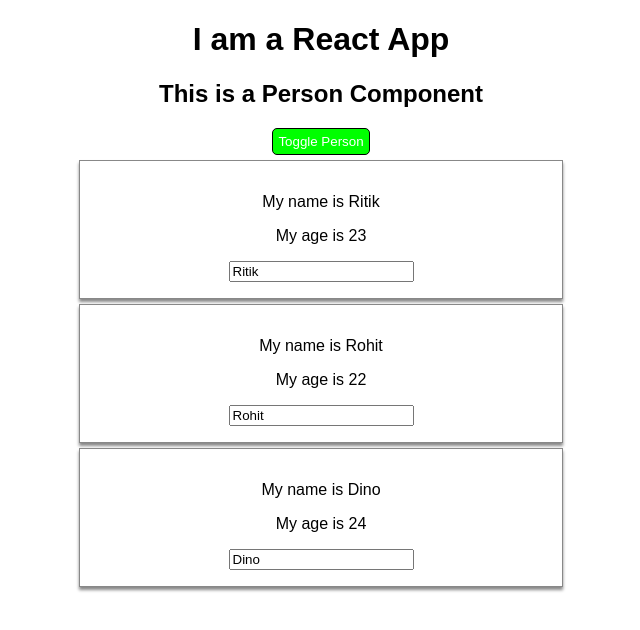
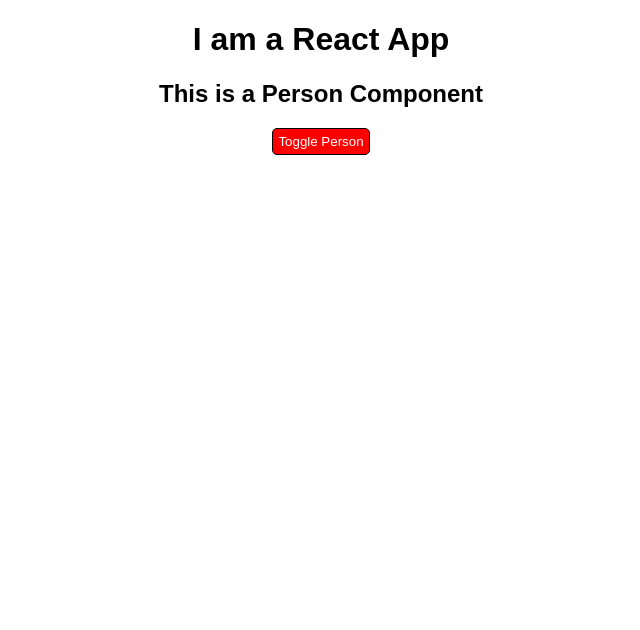
Before and after one commit to Ritik97/React-Guide, a React app: page / in a window 1280 px wide. Shown: the top 630 px of the page, without its empty margins (319-959 px from the left). Built offline with nearby package versions, Linux system fonts and the light colour scheme.

Commit message:
Adding Lifecycle Hooks - Updation

```diff
--- a/src/Containers/App.js
+++ b/src/Containers/App.js
@@ -30,7 +30,14 @@
     console.log('[App.js] componentDidMount');
   };
 
+  shouldComponentUpdate(nextProps, nextState) {
+    console.log('[App.js] shouldComponentUpdate');
+    return true;
+  };
 
+  componentDidUpdate() {
+    console.log('[App.js] componentDidUpdate');
+  };
 
   state = {
     Persons: [
@@ -39,7 +46,7 @@
       { id: 2, name: 'Dino', age: 24 }
     ],
     otherState: 'Other State',
-    showPersons: true
+    showPersons: false
   };
 
   switchNameHandler = (newName) => {
--- a/src/Person/Person.css
+++ b/src/Person/Person.css
@@ -7,6 +7,7 @@
     padding: 16px;
     border-radius: 20px;
     display: inline-block;
+    overflow: hidden;
 }
 
 
--- a/src/Person/Person.js
+++ b/src/Person/Person.js
@@ -1,17 +1,21 @@
-import React from 'react';
+import React, {Component}  from 'react';
 import classes from './Person.css';
 
+/** To be able to use the lifecycle hooks in person component, we'll first chnage this to a class component */
 
-const person = (props) => {
+class Person extends Component{
 
-    return (
-        <div className={classes.Person}>
-            <p onClick={props.deletePersonHandler}>My name is {props.name} </p>
-            <p>My age is {props.age} </p>
-            <p> {props.children} </p>
-            <input onChange={props.nameChangeHandler} value={props.name}></input>
-        </div>
-    );
+    render() {
+        return (
+            <div className={classes.Person}>
+                <p onClick={this.props.deletePersonHandler}>My name is {this.props.name} </p>
+                <p>My age is {this.props.age} </p>
+                <p> {this.props.children} </p>
+                <input onChange={this.props.nameChangeHandler} value={this.props.name}></input>
+            </div>
+        );
+    };
+
 };
 
-export default person;
+export default Person;
--- a/src/Persons/Persons.js
+++ b/src/Persons/Persons.js
@@ -1,20 +1,43 @@
-import React from 'react';
+import React, {Component} from 'react';
 import Person from '../Person/Person'
 
-const persons = (props) => {
-    console.log('[Persons.js]');
+class Persons extends Component{
+
+    static getDerivedStateFromProps(props, state) {
+        console.log('[Persons.js] getDerivedStateFromProps', props);
+        return state;
+    };
+
+    shouldComponentUpdate(nextProps, nextState) {
+        console.log('[Persons.js] shouldComponentUpdate');
+        return true;
+    };
+
+    getSnapshotBeforeUpdate(prevProps, prevState) {
+        console.log('[Persons.js] getSnapshotBeforeUpdate');
+        return { message: 'Snapshot'}
+    };
+
+    componentDidUpdate(prevProps, prevState, snapshot) {
+      console.log('[Persons.js] componentDidUpdate', snapshot);
+    };
+
+    render() {
+    console.log('[Persons.js] render');
     return (
         <div>
             {
-                props.persons.map((person, index) => {
+                this.props.persons.map((person, index) => {
                     return <Person key={person.id} name={person.name} age={person.age}
-                        deletePersonHandler={() => props.deletePersonHandler(index)}
-                        nameChangeHandler={(event) => props.nameChangeHandler(event, person.id)} />
+                        deletePersonHandler={() => this.props.deletePersonHandler(index)}
+                        nameChangeHandler={(event) => this.props.nameChangeHandler(event, person.id)} />
                 })
             }
         </div>
     );
+    };
+
 };
 
 
-export default persons;
+export default Persons;
```
